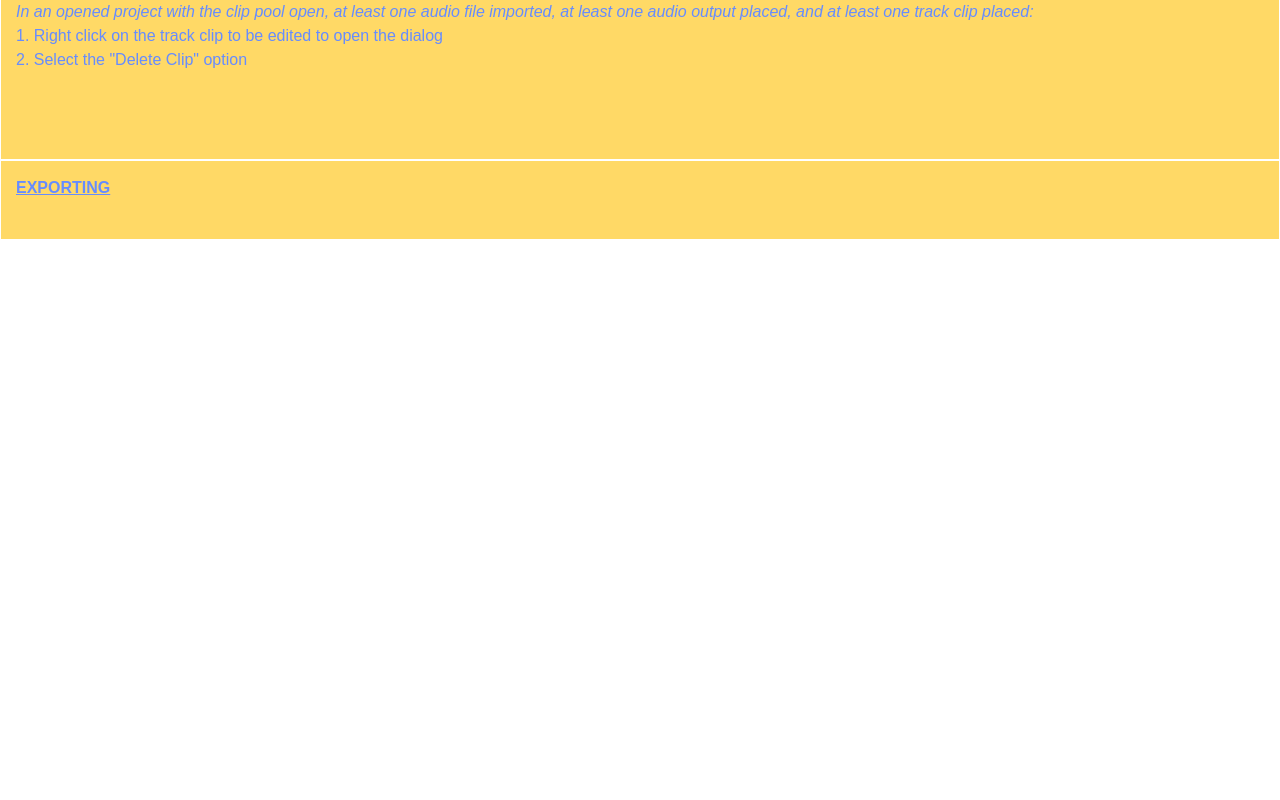
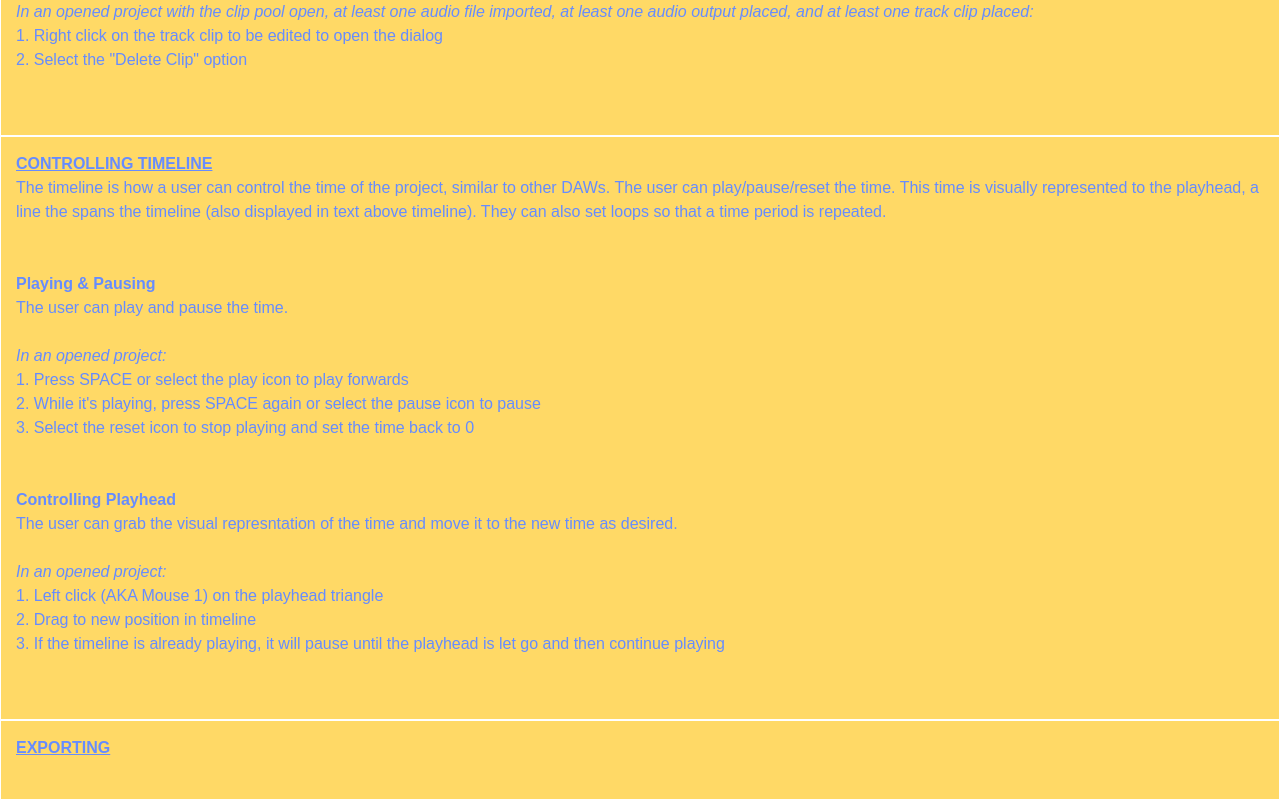
Before and after one commit to Gagana-Hettiarachchige/Spatial-Audio-Toolkit-Wiki, a Next.js app in the folder sat-wiki/: page /app-help in a window 1280 px wide. Shown: the part 4388-5188 px from the top of the page. Before the commit the page ends 4628 px from the top, so only its background shows below. Built offline with nearby package versions, Linux system fonts and the light colour scheme.

Commit message:
Created controlling timeline help.

```diff
--- a/sat-wiki/app/app-help/page.tsx
+++ b/sat-wiki/app/app-help/page.tsx
@@ -417,6 +417,59 @@ export default function Home() {
           <br></br>
           <br></br>
           <br></br>
+        </div>
+      </div>
+
+      {/*  Controlling timeline. */}
+      <div className="textblobregular border border-solid">
+        <h1>CONTROLLING TIMELINE</h1>
+        <p>
+          The timeline is how a user can control the time of the
+          project, similar to other DAWs. The user can play/pause/reset
+          the time. This time is visually represented to the playhead,
+          a line the spans the timeline (also displayed in text above
+          timeline). They can also set loops so that a time period is
+          repeated.
+        </p>
+        <br></br>
+        <br></br>
+        <div>
+          <h2>Playing & Pausing</h2>
+          The user can play and pause the time.
+          <br></br>
+          <br></br>
+          <h3>
+            In an opened project:
+          </h3>
+          1. Press SPACE or select the play icon to play
+          forwards
+          <br></br>
+          2. While it's playing, press SPACE again or select
+          the pause icon to pause
+          <br></br>
+          3. Select the reset icon to stop playing and set the time
+          back to 0
+          <br></br>
+          <br></br>
+          <br></br>
+        </div>
+        <div>
+          <h2>Controlling Playhead</h2>
+          The user can grab the visual represntation of the time
+          and move it to the new time as desired.
+          <br></br>
+          <br></br>
+          <h3>
+            In an opened project:
+          </h3>
+          1. Left click (AKA Mouse 1) on the playhead triangle
+          <br></br>
+          2. Drag to new position in timeline
+          <br></br>
+          3. If the timeline is already playing, it will pause until
+          the playhead is let go and then continue playing
+          <br></br>
+          <br></br>
           <br></br>
         </div>
       </div>
--- a/sat-wiki/app/layout.tsx
+++ b/sat-wiki/app/layout.tsx
@@ -62,14 +62,14 @@ export default function RootLayout({
           </div>
 
           {/* Mobile menu */}
-          {/* <div className="sm:hidden" id="mobile-menu">
+          <div className="sm:hidden" id="mobile-menu">
             <div className="space-y-1 px-2 pt-2 pb-3">
               <a href="/" className="block rounded-md bg-gray-900 px-3 py-2 text-base font-medium text-white" aria-current="page">Home</a>
               <a href="/creation-story" className="block rounded-md px-3 py-2 text-base font-medium text-gray-300 hover:bg-gray-700 hover:text-white">Creation Story</a>
               <a href="/app-help" className="block rounded-md px-3 py-2 text-base font-medium text-gray-300 hover:bg-gray-700 hover:text-white">App Help</a>
               <a href="/about-team" className="block rounded-md px-3 py-2 text-base font-medium text-gray-300 hover:bg-gray-700 hover:text-white">About Team</a>
             </div>
-          </div> */}
+          </div>
         </nav>
         {children}
 
```
